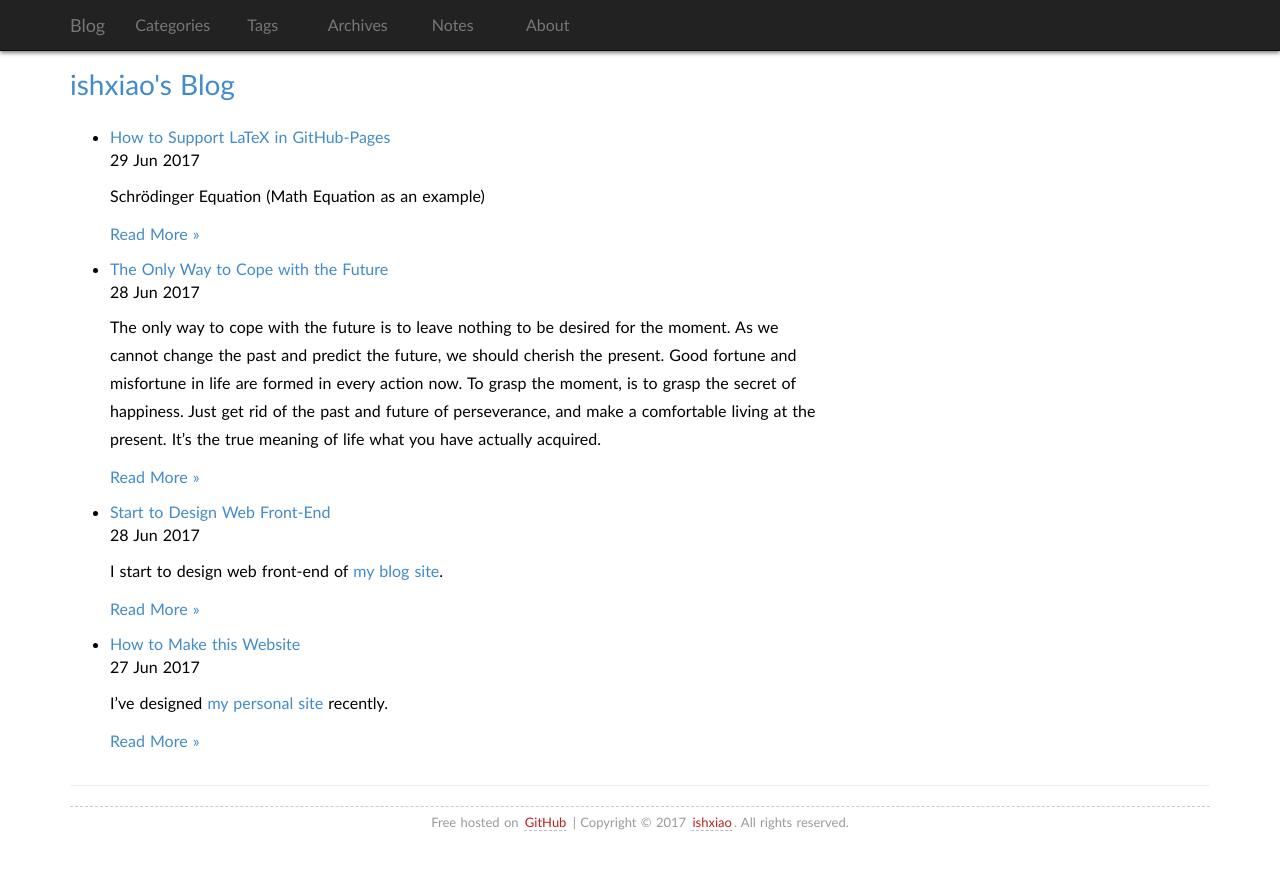
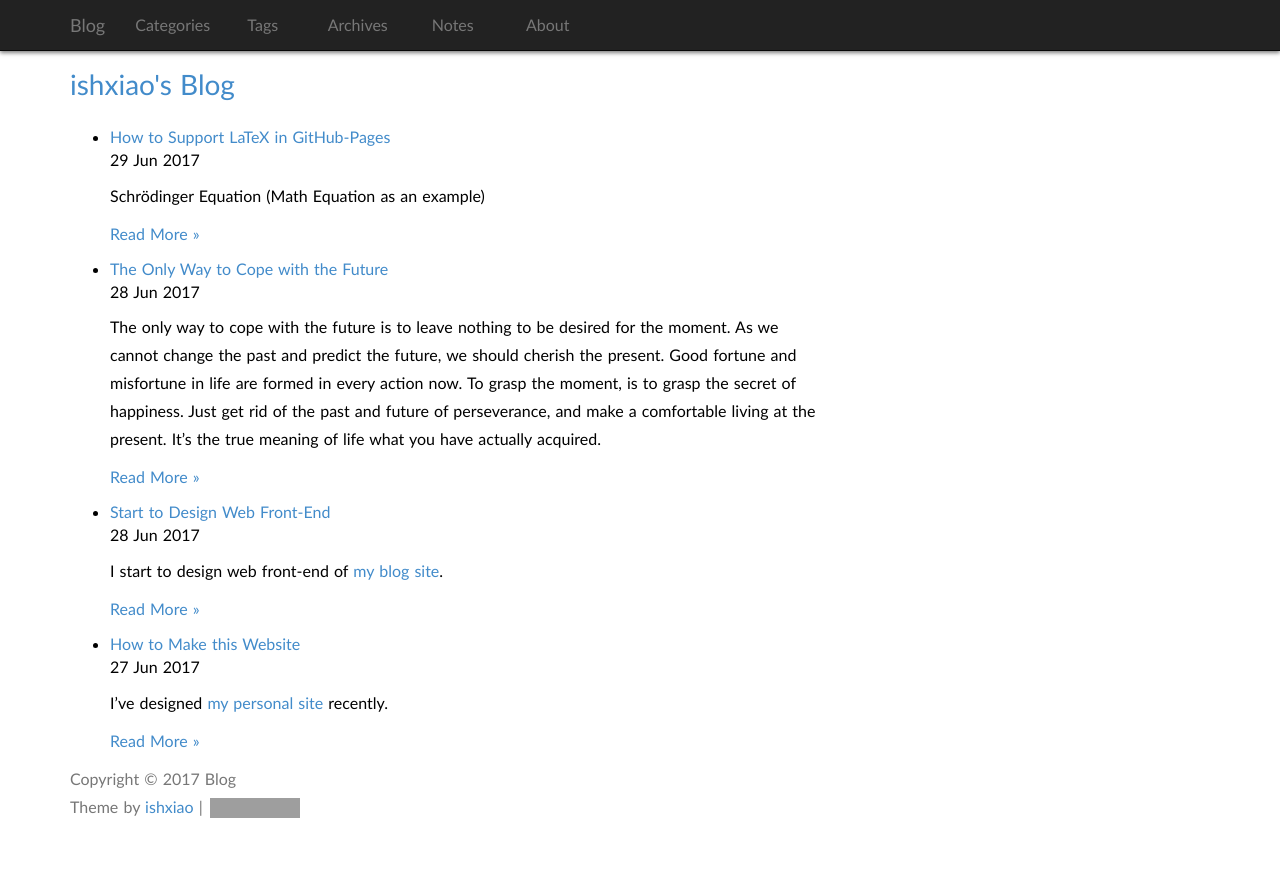
Before and after one commit to ishxiao/blog, a Jekyll site: the page built from index.html, in a window 1280 px wide. Shown: the top 870 px of the page. Built offline with Jekyll 4.4.1, drawn with Linux system fonts in a browser that asks for light colours; some web fonts are replaced; the list of posts is cut into pages by our own code; grey boxes are pictures that could not be loaded.

Commit message:
integrated structure of template

```diff
--- a/_includes/copyright.html
+++ /dev/null
@@ -1,33 +0,0 @@
-<p><small>Free hosted on <a href="{{site.github.homepage}}/{{site.github.username}}/{{site.github.gh-page}}">GitHub</a> | Copyright &copy  {{site.time | date:"%Y"}} <a href="{{site.github.homepage}}/{{site.github.username}}">{{site.me.name}}</a>. All rights reserved.
-</p>
-<!--
-
-<div class="container">
-    <div class="row">
-      <div class="col-md-12">
-        <a href="mailto:{{ site.email }}"><span class="glyphicon glyphicon-envelope"></span> {{ site.email }}</a>
-        <span class="point"> · </span>
-        {% if site.github %}
-
-          <a href="{{ site.github }}">
-            <span class="icon">
-              <svg viewBox="0 0 16 16">
-                <path fill="#aaa" d="M7.999,0.431c-4.285,0-7.76,3.474-7.76,7.761 c0,3.428,2.223,6.337,5.307,7.363c0.388,0.071,0.53-0.168,0.53-0.374c0-0.184-0.007-0.672-0.01-1.32 c-2.159,0.469-2.614-1.04-2.614-1.04c-0.353-0.896-0.862-1.135-0.862-1.135c-0.705-0.481,0.053-0.472,0.053-0.472 c0.779,0.055,1.189,0.8,1.189,0.8c0.692,1.186,1.816,0.843,2.258,0.645c0.071-0.502,0.271-0.843,0.493-1.037 C4.86,11.425,3.049,10.76,3.049,7.786c0-0.847,0.302-1.54,0.799-2.082C3.768,5.507,3.501,4.718,3.924,3.65 c0,0,0.652-0.209,2.134,0.796C6.677,4.273,7.34,4.187,8,4.184c0.659,0.003,1.323,0.089,1.943,0.261 c1.482-1.004,2.132-0.796,2.132-0.796c0.423,1.068,0.157,1.857,0.077,2.054c0.497,0.542,0.798,1.235,0.798,2.082 c0,2.981-1.814,3.637-3.543,3.829c0.279,0.24,0.527,0.713,0.527,1.437c0,1.037-0.01,1.874-0.01,2.129 c0,0.208,0.14,0.449,0.534,0.373c3.081-1.028,5.302-3.935,5.302-7.362C15.76,3.906,12.285,0.431,7.999,0.431z"/>
-              </svg>
-            </span>
-            Github
-          </a>
-
-          {% endif %}
-          <span class="point"> · </span>
-          <span>{{ site.description }}</span>
-          <span class="point"> · </span>
-          <span>&copy; 2017 {{site.username}}</span>
-          <span class="point"> · </span>
-          <span>Designed by <a href="{{site.github_url}}">{{site.username}}</a></span>
-
-      </div>
-    </div>
-</div>
-
--->
--- a/_includes/footer.html
+++ b/_includes/footer.html
@@ -1,2 +1,9 @@
-	</body>
-</html>
+<p class="copyright text-muted">
+Copyright &copy; {{ site.time | date: '%Y' }} {{ site.title }}<br>
+Theme by <a href="http://ishxiao.com/blog">ishxiao</a> |
+<iframe
+	style="margin-left: 2px; margin-bottom:-5px;"
+	frameborder="0" scrolling="0" width="100px" height="20px"
+	src="https://ghbtns.com/github-btn.html?user=ishxiao&repo=blog&type=star&count=true" >
+</iframe>
+</p>
--- a/_includes/header.html
+++ b/_includes/header.html
@@ -1,22 +1,21 @@
-<!DOCTYPE html>
-<html>
-	<head>
-		<meta http-equiv="content-type" content="text/html; charset=utf-8" />
-		<!-- <title>Blog</title> -->
-		<meta name="description" content="{{ page.title }} - {{ site.title }}">
+<meta charset="utf-8">
+<meta http-equiv="X-UA-Compatible" content="IE=edge">
+<meta name="viewport" content="width=device-width, initial-scale=1, shrink-to-fit=no">
+<!-- The above 3 meta tags *must* come first in the head; any other head content must come *after* these tags -->
+<meta name="description" content="">
 <!-- web icon -->
-		<link rel="shortcut icon" href="/favicon.ico" />
-		<link rel="bookmark" href="/favicon.ico" type="image/x-icon"　/>
-		<!--
-		<link rel="shortcut icon" href="http://ishxiao.com/favicon.ico" />
-		<link rel="bookmark" href="http://ishxiao.com/favicon.ico" type="image/x-icon"　/>
-		-->
-		<!--
-		<link rel = "shortcut icon" href = "{{site.github.homepage}}/{{site.github.icon}}">
-		-->
-		<title>
-		  {{ page.title }} - {{ site.title }}
-		</title>
+<link rel="icon" href="/favicon.ico">
+<link rel="shortcut icon" href="/favicon.ico" /-->
+<link rel="bookmark" href="/favicon.ico" type="image/x-icon"/>
+
+<title>{{ page.title }} - {{ site.title }}</title>
+
+<!-- Bootstrap -->
+<link href="css/bootstrap.min.css" rel="stylesheet">
+<!-- Custom styles for this template -->
+<!-- link href="css/starter-template.css" rel="stylesheet"-->
+<!-- link href="navbar.css" rel="stylesheet" -->
+
 <!-- Bootstrap Core CSS -->
 <link href="{{site.baseurl}}/css/bootstrap.min.css" rel="stylesheet">
 <!-- Custom CSS
@@ -25,15 +24,11 @@
 <link href="{{site.baseurl}}/css/index.css" rel="stylesheet">
 <!-- pagments CSS-->
 <link href="{{site.baseurl}}/css/pygments.css" rel="stylesheet">
-			<!-- jQuery Version 1.11.0 -->
-		<script src="{{site.baseurl}}/js/jquery-1.11.0.js"> </script>
-		<!-- Bootstrap Core JavaScript -->
-		<script src="{{site.baseurl}}/js/bootstrap.min.js"></script>
-	   <!-- Back Top js-->
-		<script src="{{site.baseurl}}/js/index.js"></script>
-		<!-- Support for LaTeX -->
-		<script type="text/javascript"
-		src="http://cdn.mathjax.org/mathjax/latest/MathJax.js?config=TeX-AMS-MML_HTMLorMML">
-	</script>
-	</head>
-	<body>
+
+
+<!-- HTML5 shim and Respond.js for IE8 support of HTML5 elements and media queries -->
+<!-- WARNING: Respond.js doesn't work if you view the page via file:// -->
+<!--[if lt IE 9]>
+  <script src="https://oss.maxcdn.com/html5shiv/3.7.3/html5shiv.min.js"></script>
+  <script src="https://oss.maxcdn.com/respond/1.4.2/respond.min.js"></script>
+<![endif]-->
--- a/_layouts/default.html
+++ b/_layouts/default.html
@@ -1,4 +1,9 @@
-{% include header.html %}
+<!DOCTYPE html>
+<html lang="en">
+	<head>
+    {% include header.html %}
+	</head>
+	<body>
 	<!-- Navigation -->
     <nav class="navbar navbar-inverse navbar-fixed-top" role="navigation">
       <div class="container">
@@ -44,13 +49,8 @@
 	    </div>
      </div>
 
-      <!-- /.row -->
-      <hr>
-      <!-- Footer -->
-      <footer>
-	  {% include copyright.html %}
+	{% include footer.html %}
 
-      </footer>
-    </div>
-    <!-- /.container -->
-{% include footer.html %}
+    {% include scripts.html %}
+	</body>
+</html>
```
Also changed, not shown: _includes/scripts.html (added, +11 -0 lines). Lines whose indentation alone changed are shown as unchanged.
